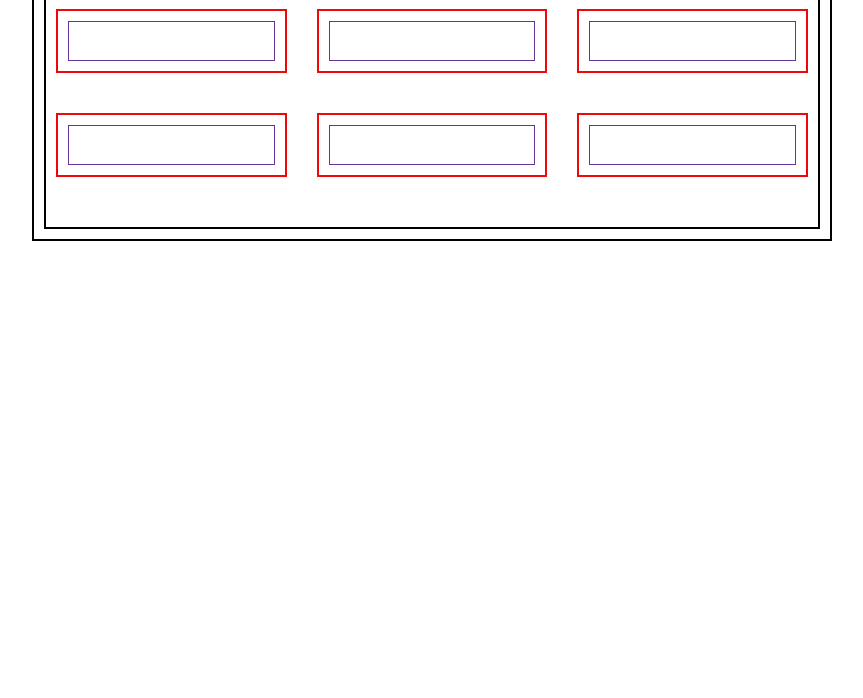
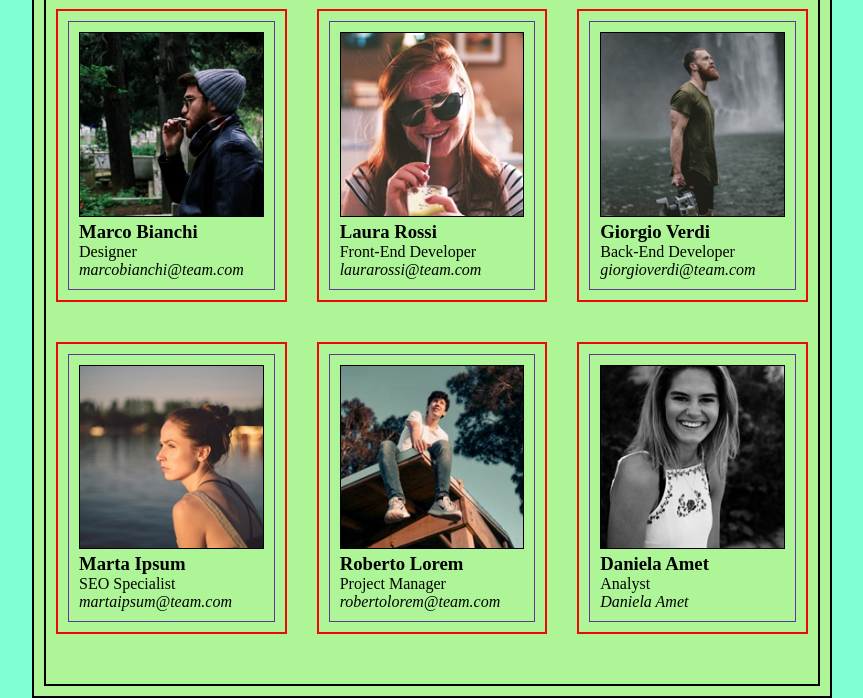
Before and after one commit to AnatoliyZakhryapin/html-css-float-cards, a plain HTML site: page index.html in a window 1280 px wide. Shown: the part 102-800 px from the top of the page, without its empty margins (208-1071 px from the left). Drawn offline with Linux system fonts and the light colour scheme.

Commit message:
Add aggiornamento card

```diff
--- a/css/style.css
+++ b/css/style.css
@@ -8,6 +8,10 @@ RESET
     box-sizing: border-box;
 }
 
+body {
+    background-color: aquamarine;
+}
+
 img {
     max-width: 100%;
 }
@@ -15,6 +19,7 @@ img {
 .conteiner {
     max-width: 800px;
     margin: 0 auto;
+    background-color: rgb(173, 245, 151);
 }
 
 .col {
@@ -38,6 +43,11 @@ img {
 	border: 1px solid rebeccapurple;
 	padding: 10px;
 }
+
+.image {
+    border: 1px solid;
+}
+
 /*
 DEBUG
 */
@@ -50,5 +60,5 @@ DEBUG
 .debug .col {
     border: 2px solid rgb(240, 8, 8);
     padding: 10px;
-    min-height: 60px;
+    min-height: 150px;
 }
--- a/index.html
+++ b/index.html
@@ -19,50 +19,56 @@
             <div class="conteiner clearfix">
                 <div class="col">
                     <div class="card">
-                        <img src="" alt="">
-                        <h3></h3>
-                        <p></p>
-                        <address></address>
+                        <img class="image" src="./img/male1.png" alt="Marco Bianchi">
+                        <h3>Marco Bianchi</h3>
+
+                        <p>Designer</p>
+                        <address>marcobianchi@team.com</address>
                     </div>
                 </div>
                 <div class="col">
                     <div class="card">
-                        <img src="" alt="">
-                        <h3></h3>
-                        <p></p>
-                        <address></address>
+                        <img class="image" src="./img/female1.png" alt="Laura Rossi">
+                        <h3>Laura Rossi</h3>
+
+                        <p>Front-End Developer</p>
+                        <address>laurarossi@team.com</address>
                     </div>
                 </div>
                 <div class="col">
                     <div class="card">
-                        <img src="" alt="">
-                        <h3></h3>
-                        <p></p>
-                        <address></address>
+                        <img class="image" src="./img/male2.png" alt="Giorgio Verdi">
+                        <h3>Giorgio Verdi</h3>
+
+                        <p>Back-End Developer</p>
+                        <address>giorgioverdi@team.com</address>
                     </div>
                 </div>
                 <div class="col">
                     <div class="card">
-                        <img src="" alt="">
-                        <h3></h3>
-                        <p></p>
-                        <address></address>
+                        <img class="image" src="./img/female2.png" alt="Marta Ipsum">
+                        <h3>Marta Ipsum</h3>
+
+                        <p>SEO Specialist</p>
+                        <address>martaipsum@team.com</address>
                     </div>
                 </div>
                 <div class="col">
                     <div class="card">
-                        <img src="" alt="">
-                        <h3></h3>
-                        <p></p>
-                        <address></address>
+                        <img class="image" src="./img/male3.png" alt="Roberto Lorem">
+                        <h3>Roberto Lorem</h3>
+
+                        <p>Project Manager</p>
+                        <address>robertolorem@team.com</address>
                     </div>
                 </div>
                 <div class="col">
                     <div class="card">
-                        <img src="" alt="">
-                        <h3></h3>
-                        <p></p>
-                        <address></address>
+                        <img class="image" src="./img/female3.png" alt="Daniela Amet">
+                        <h3>Daniela Amet</h3>
+
+                        <p>Analyst</p>
+                        <address>Daniela Amet</address>
                     </div>
                 </div>
             </div>
```
Also changed, not shown: img/female1.png (renamed from img/img/female1.png), img/female2.png (renamed from img/img/female2.png), img/female3.png (renamed from img/img/female3.png), img/male1.png (renamed from img/img/male1.png), img/male2.png (renamed from img/img/male2.png), img/male3.png (renamed from img/img/male3.png), 1 other file.
